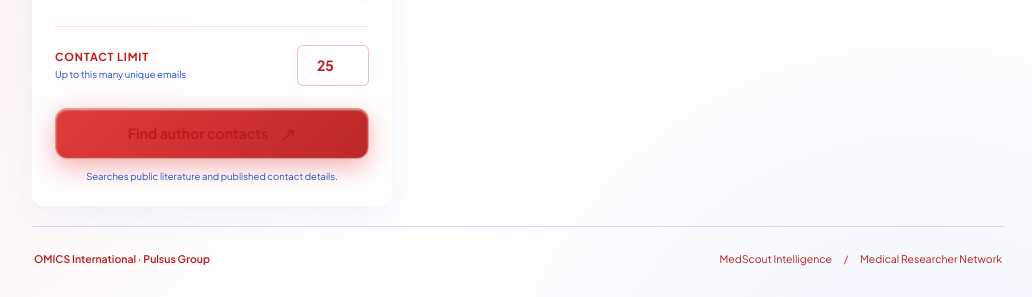
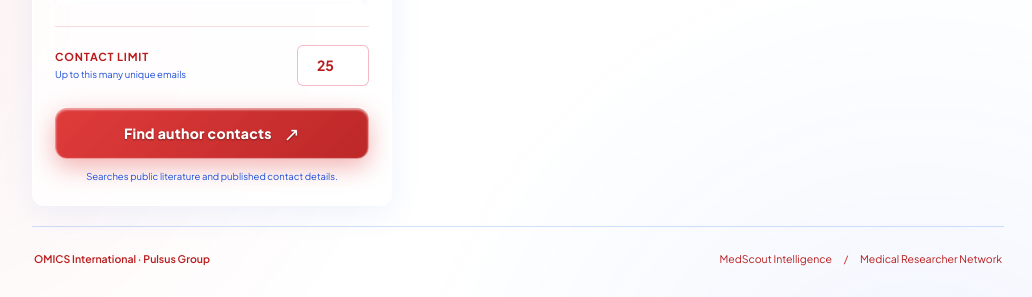
Before and after one commit to Nitro-Builds-Yash/Pulsus-MedScout, a Flask app: page / in a window 1280 px wide. Shown: the part 1768-2065 px from the top of the page, without its empty margins (232-1264 px from the left). Run offline with Flask 3, Linux system fonts and the light colour scheme; some libraries are stand-ins or nearby versions.

Commit message:
fix(ui): remove backdrop-filter on primary button and enforce crisp high-contrast white text

```diff
--- a/WS2.0/static/workspace.css
+++ b/WS2.0/static/workspace.css
@@ -2048,3 +2048,24 @@ body, h1, h2, h3, h4, h5, h6, label, p, span, strong, b, em, td, th {
 .table-wrap td {
   border-bottom: 1px solid rgba(220, 38, 38, 0.1) !important;
 }
+
+
+/* Ensure primary button text and arrow are completely crisp, non-blurred white */
+.primary-button {
+  filter: none !important;
+  backdrop-filter: none !important;
+  -webkit-backdrop-filter: none !important;
+  opacity: 1 !important;
+  text-shadow: 0 1px 2px rgba(0, 0, 0, 0.4) !important;
+}
+
+.primary-button, .primary-button * {
+  color: #FFFFFF !important;
+  filter: none !important;
+  font-weight: 800 !important;
+  letter-spacing: 0.3px !important;
+}
+
+.primary-button span {
+  color: #FFFFFF !important;
+}
```
